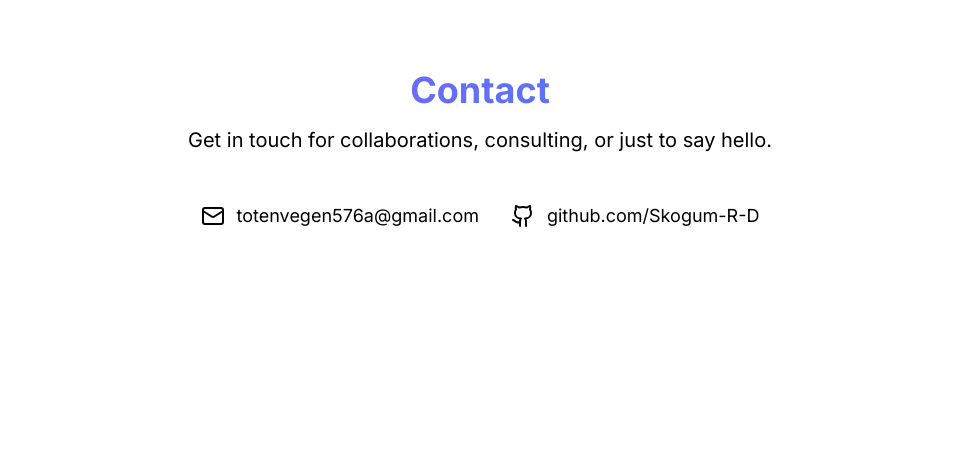
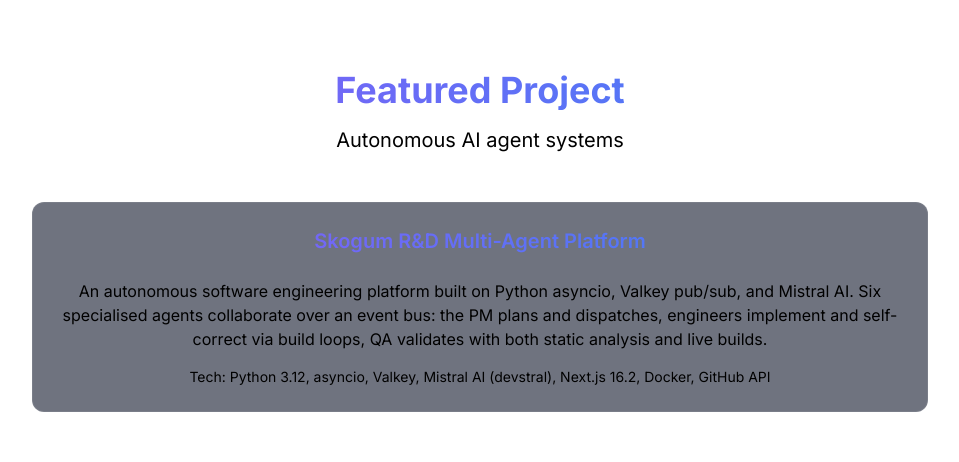
Before and after one commit to Skogum-R-D/simen-portfolio, a Next.js app: page / in a window 1280 px wide. Shown: the part 1372-1834 px from the top of the page, without its empty margins (160-1119 px from the left). Before the commit the page ends 1682 px from the top, so only its background shows below. Built offline with nearby package versions, Linux system fonts and the light colour scheme.

Commit message:
chore: add home page with all sections

```diff
--- a/app/page.tsx
+++ b/app/page.tsx
@@ -1,7 +1,7 @@
 import Hero from '@/components/hero';
 import About from '@/components/about';
 import Skills from '@/components/skills';
-import FeaturedProject from '@/components/featured-project';
+import Projects from '@/components/projects';
 import Contact from '@/components/contact';
 
 export default function Home() {
@@ -10,7 +10,7 @@ export default function Home() {
       <Hero />
       <About />
       <Skills />
-      <FeaturedProject />
+      <Projects />
       <Contact />
     </main>
   );
```
